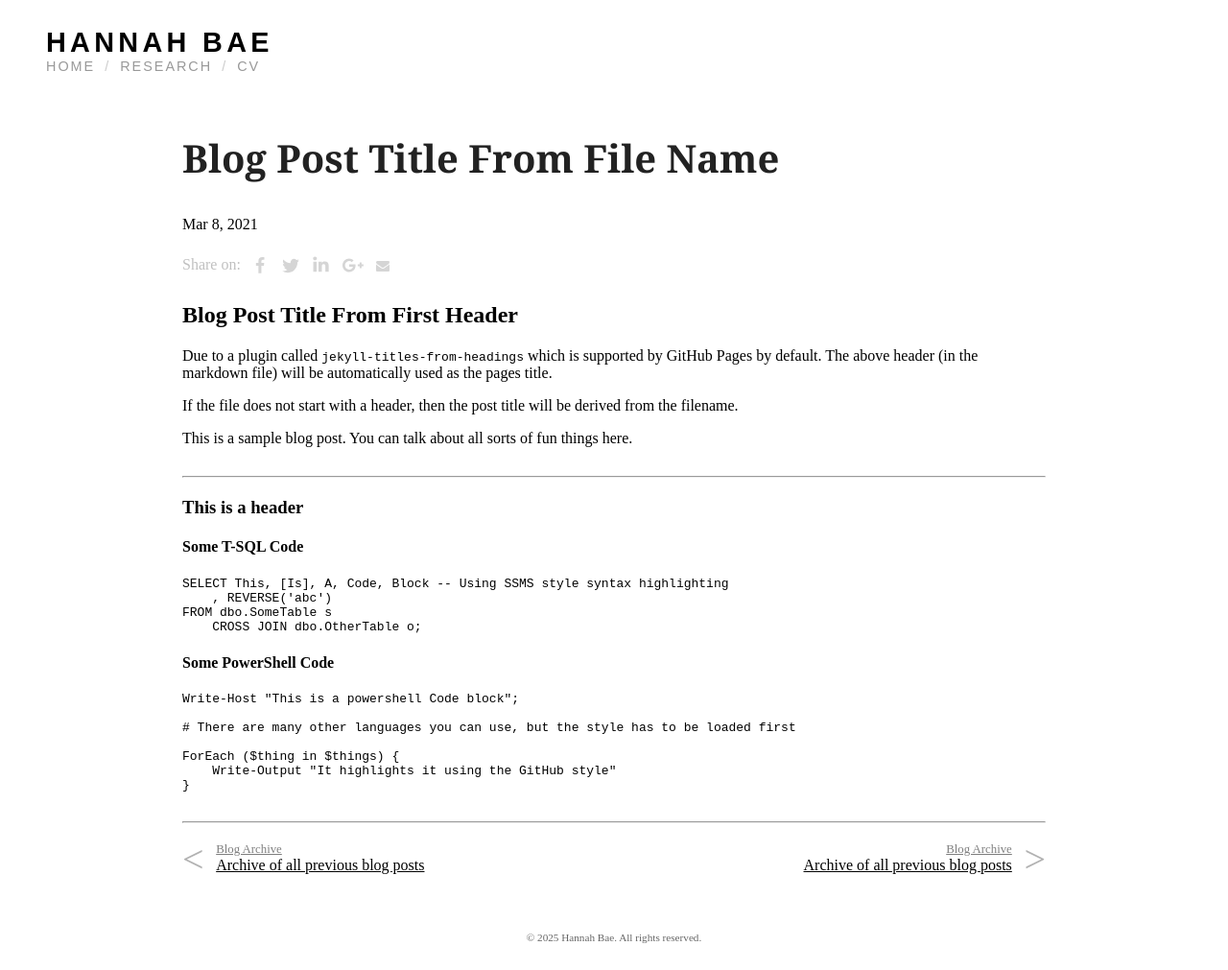
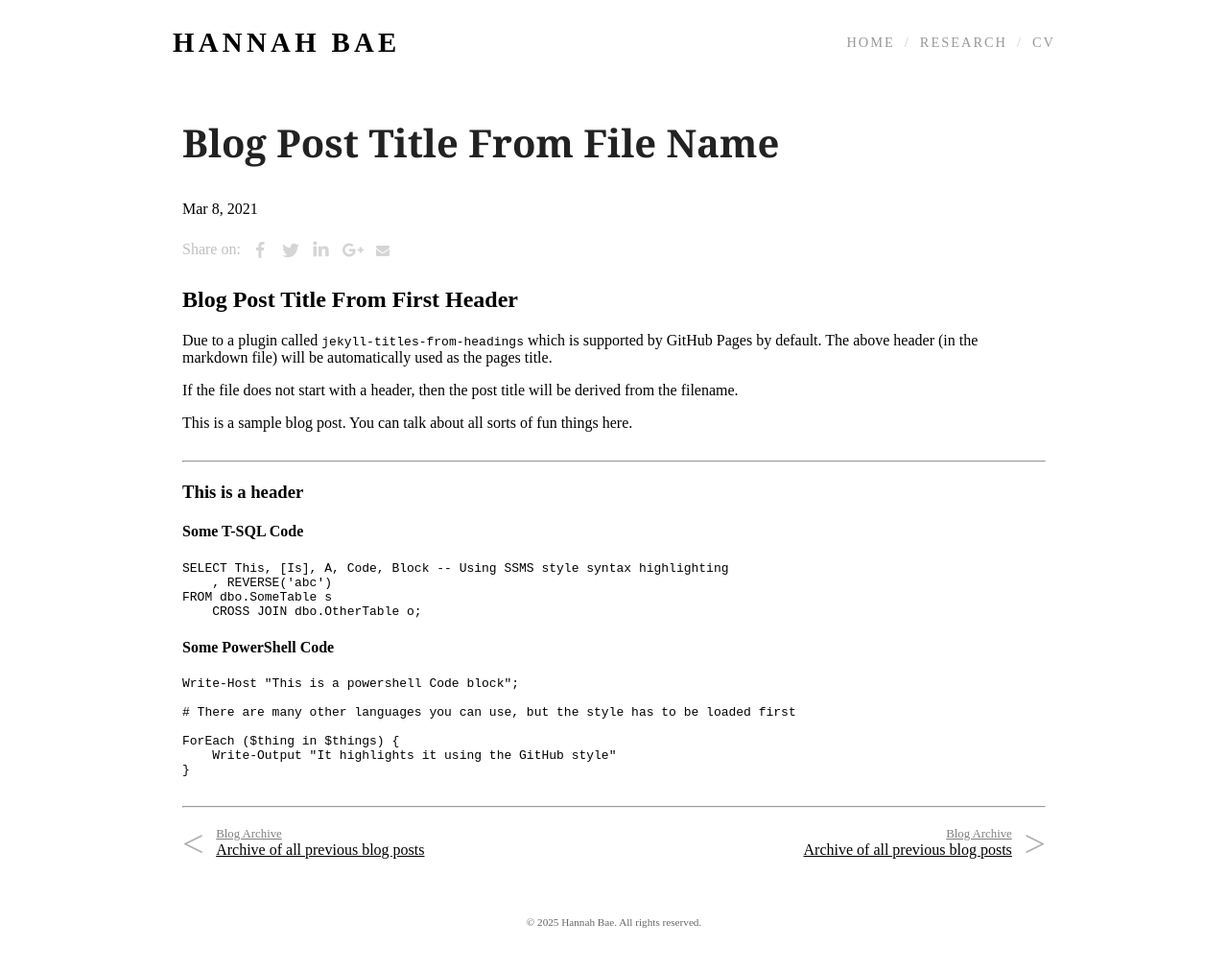
Before and after one commit to hannahbae895/hannahbae895.github.io, a Jekyll site: the page built from _posts/2021-03-08-blog-post-title-from-file-name.md, in a window 1280 px wide. Shown: the whole page at 96% size. Built offline with Jekyll 4.4.1, drawn with Linux system fonts in a browser that asks for light colours; some web fonts are replaced; our own code applies the rules of GitHub Pages for plain Markdown files.

Commit message:
Update override.css

```diff
--- a/css/override.css
+++ b/css/override.css
@@ -12,10 +12,18 @@ hr {
 
 .site-header {
   display: flex;
+  justify-content: center;
+  padding: 20px 0;
+}
+
+.header-inner {
+  display: flex;
   justify-content: space-between;
   align-items: center;
-  padding: 20px 40px;
-  font-family: sans-serif;
+  width: 100%;
+  max-width: 1000px;
+  padding: 0 40px;
+  box-sizing: border-box;
 }
 
 .logo {
@@ -49,6 +57,7 @@ hr {
 .nav-menu span {
   color: #ccc;
 }
+
 
 
 .site-header-right {
```
